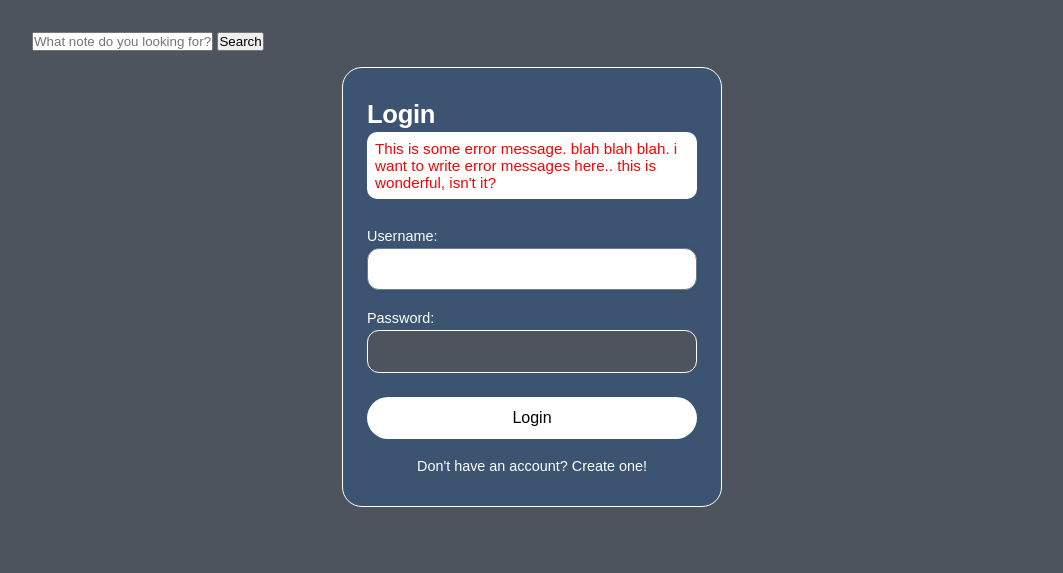
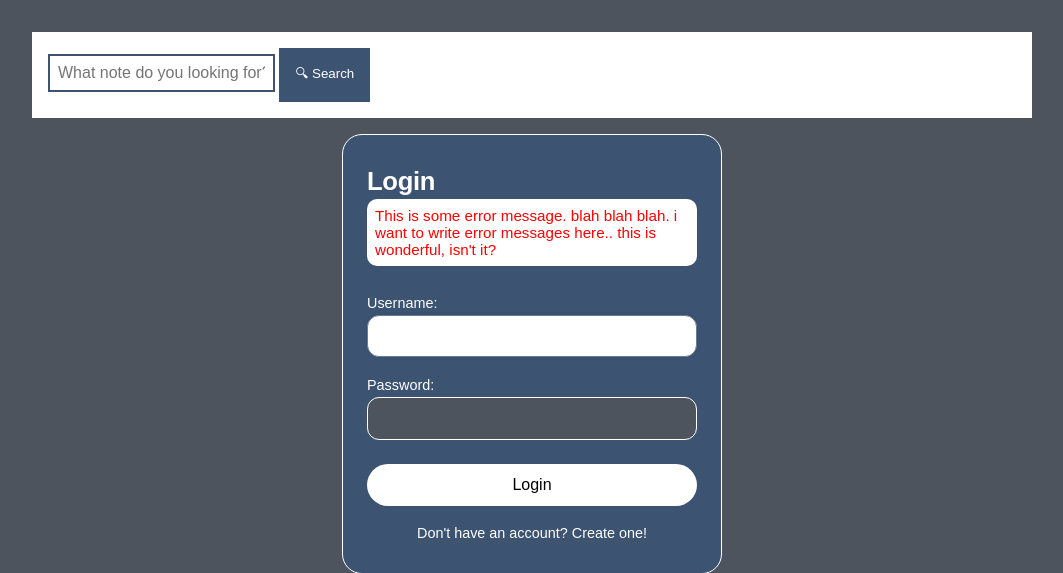
Before and after one commit to araxabd/academic-notes-organizer, a Django app: a page that uses project/templates/base.html in a window 1280 px wide. Shown: the part 67-640 px from the top of the page, without its empty margins (108-1171 px from the left). Run offline with Django 5.2, Linux system fonts and the light colour scheme.

Commit message:
better search styles

```diff
--- a/project/notes/views.py
+++ b/project/notes/views.py
@@ -50,4 +50,4 @@ def note_delete(request, note_id):
 def note_search(request):
     q = request.GET.get('q', '')
     notes = Note.objects.filter(Q(owner=request.user) & ( Q(title__icontains=q) | Q(content__icontains=q) | Q(desc__icontains=q) | Q(tags__icontains=q)))
-    return render(request, 'notes/note_search.html', {'notes': notes})
+    return render(request, 'notes/note_search.html', {'notes': notes, 'searched_phrase': q})
--- a/project/static/styles.css
+++ b/project/static/styles.css
@@ -327,3 +327,29 @@ body {
 	text-decoration: none;
 	color: var(--text);
 }
+
+.searchbar {
+	background: var(--text);
+	padding: 1rem;
+	color: var(--fore);
+}
+
+.searchbar input {
+	outline: none;
+	padding: 0.5rem;
+	font-size: 1rem;
+	border: 2px solid var(--fore);
+	color: var(--fore);
+}
+
+.searchbar button {
+	padding: 1rem;
+	background: var(--fore);
+	color: var(--text);
+	border: none;
+	cursor: pointer;
+}
+
+.searchbar button:hover {
+	box-shadow: 2px 2px 2px black;
+}
--- a/project/templates/base.html
+++ b/project/templates/base.html
@@ -28,9 +28,10 @@
 			</ul>
 		</nav>
 		<div class="container">
-		<form method="GET" action="{% url 'notes:search' %}">
+
+		<form method="GET" action="{% url 'notes:search' %}" class="searchbar">
 			<input type="text" name="q" placeholder="What note do you looking for?..."/>
-			<button type="submit">Search</button>
+			<button type="submit">🔍︎ Search</button>
 		</form>
 
 		{% block content %}
--- a/project/templates/courses/course_detail.html
+++ b/project/templates/courses/course_detail.html
@@ -14,6 +14,8 @@
 	<p>{{ note.desc }}</p>
 	<small>Created at: {{ note.created }} | Last update: {{ note.updated }}</small>
 </a>
+{% empty %}
+<h5>No notes!</h5>
 {% endfor %}
 
 {% endblock %}
```
Also changed, not shown: project/templates/notes/note_search.html (+11 -3 lines).
